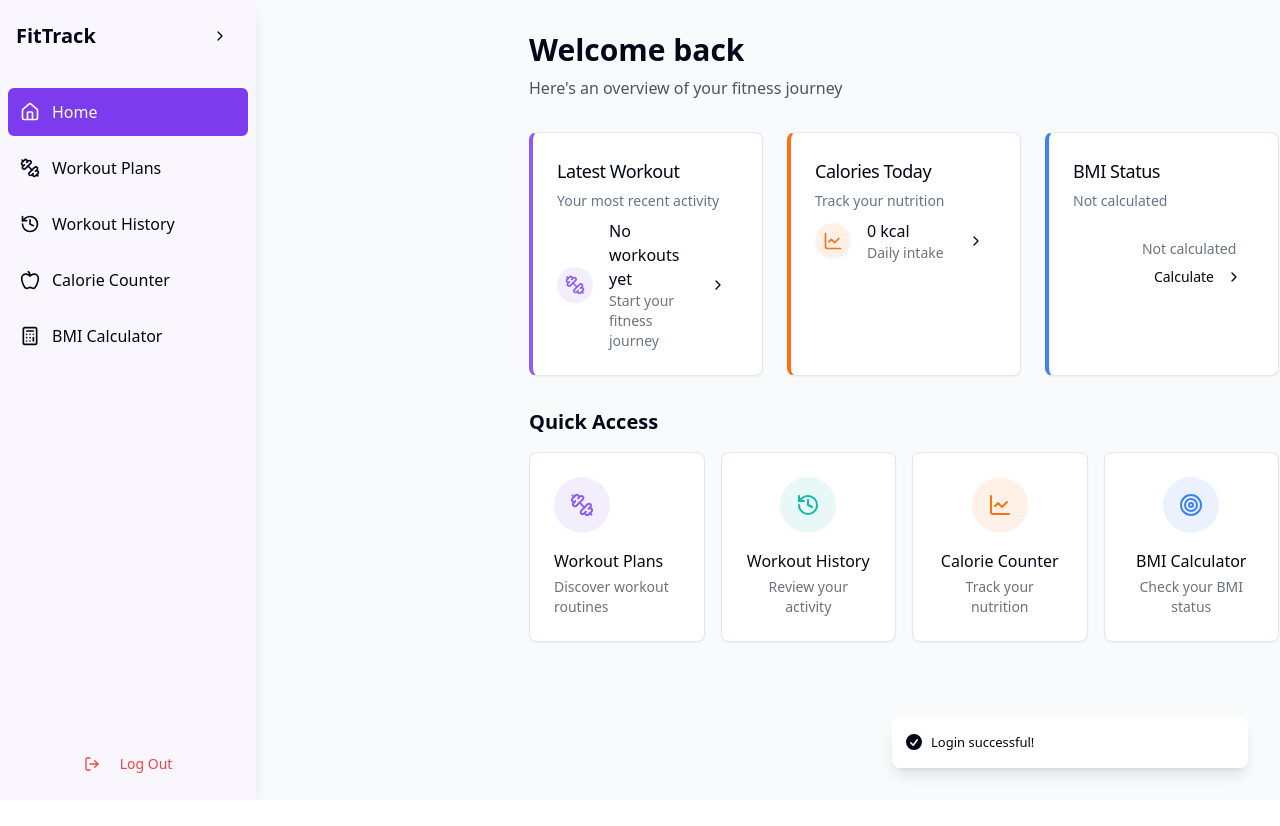
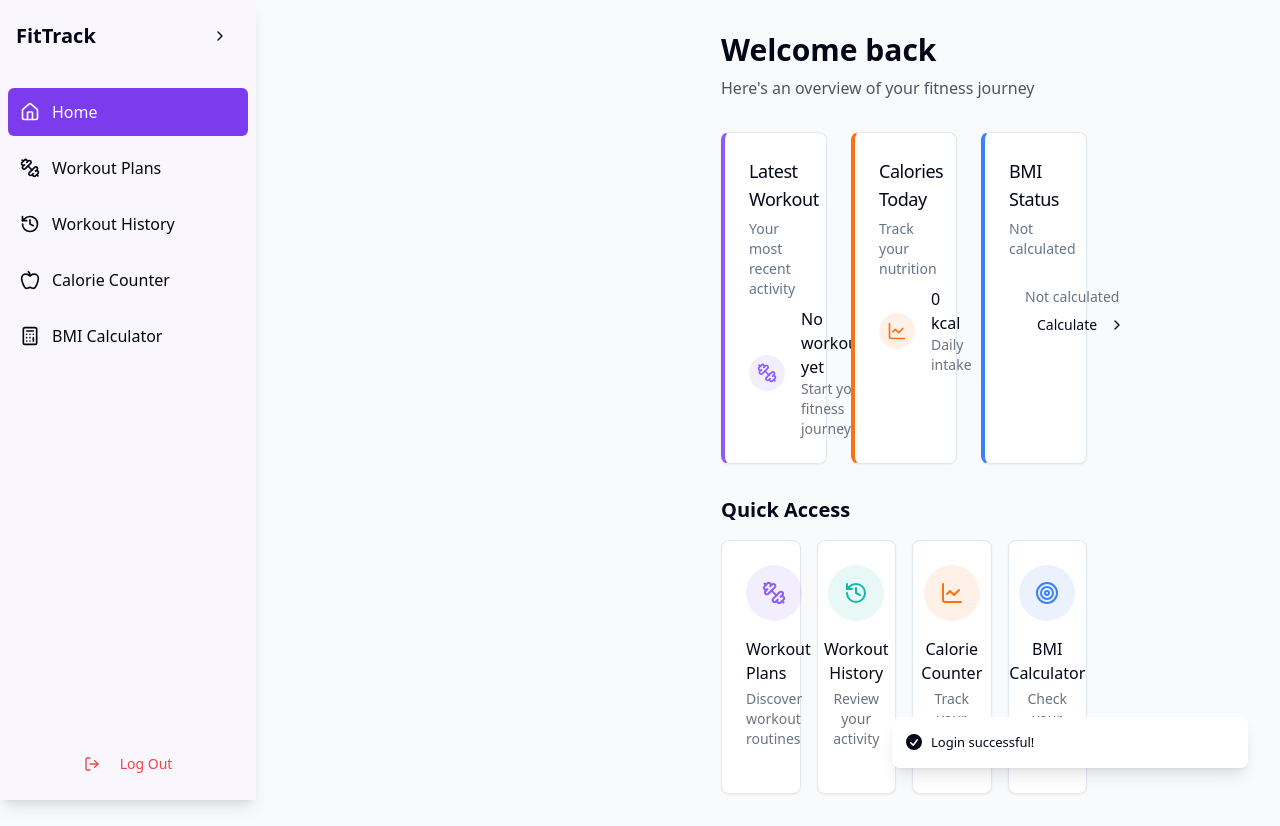
Before and after one commit to Nalin-22/body-beat-blueprint, a React (Vite) app: page /login in a window 1280 px wide. Both pictures are taken after typing "name@example.com", "Sample123" into the empty fields and a click on the button "Sign in". Before the commit the page ends 800 px from the top, so only its background shows below. Built offline with nearby package versions, Linux system fonts and the light colour scheme.

Commit message:
Visual edit in Lovable
Edited UI in Lovable

```diff
--- a/src/layouts/DashboardLayout.tsx
+++ b/src/layouts/DashboardLayout.tsx
@@ -7,7 +7,7 @@ const DashboardLayout = () => {
   return <div className="flex min-h-screen bg-gray-50">
       <SideMenu />
       <main className={cn("flex-1 transition-all duration-300", isSidebarOpen ? "md:ml-64" : "md:ml-20")}>
-        <div className="container max-w-1/2 py-8 px-px">
+        <div className="container w-1/2 py-8 px-px">
           <Outlet />
         </div>
       </main>
```
